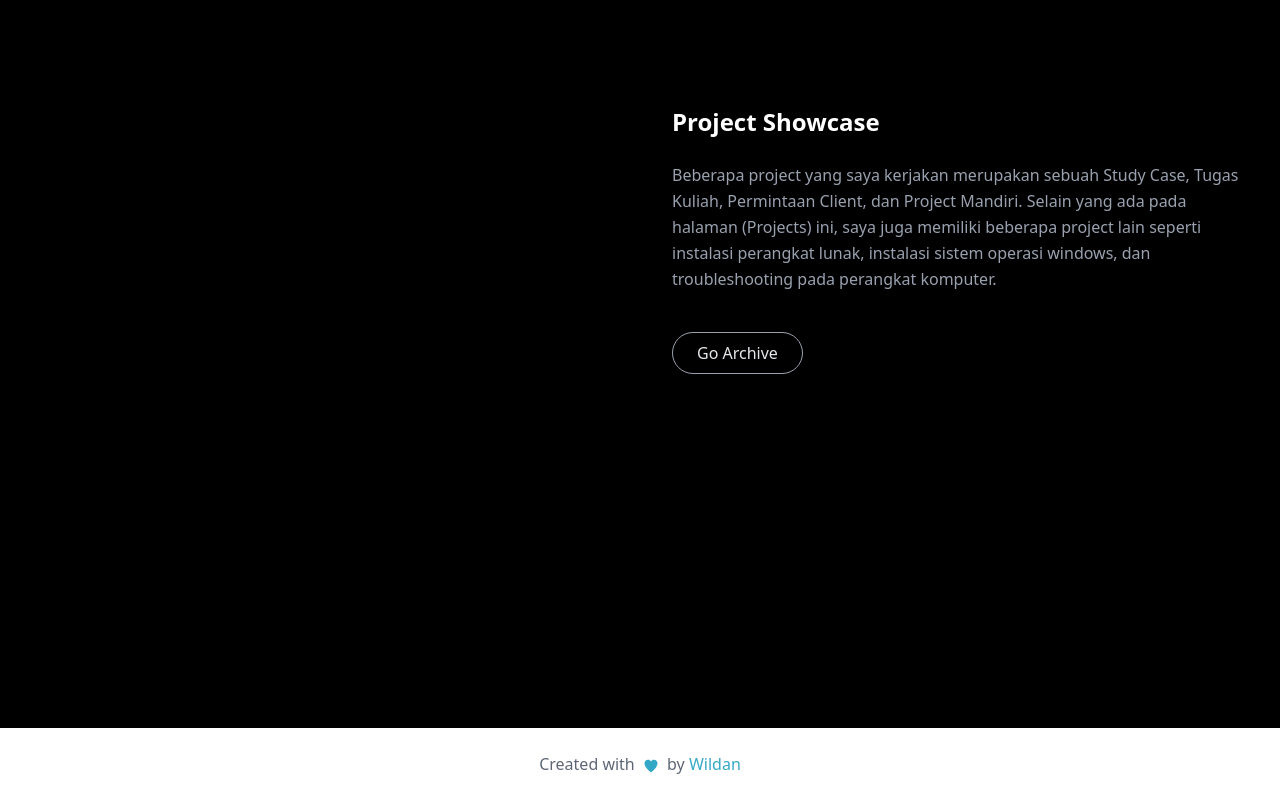
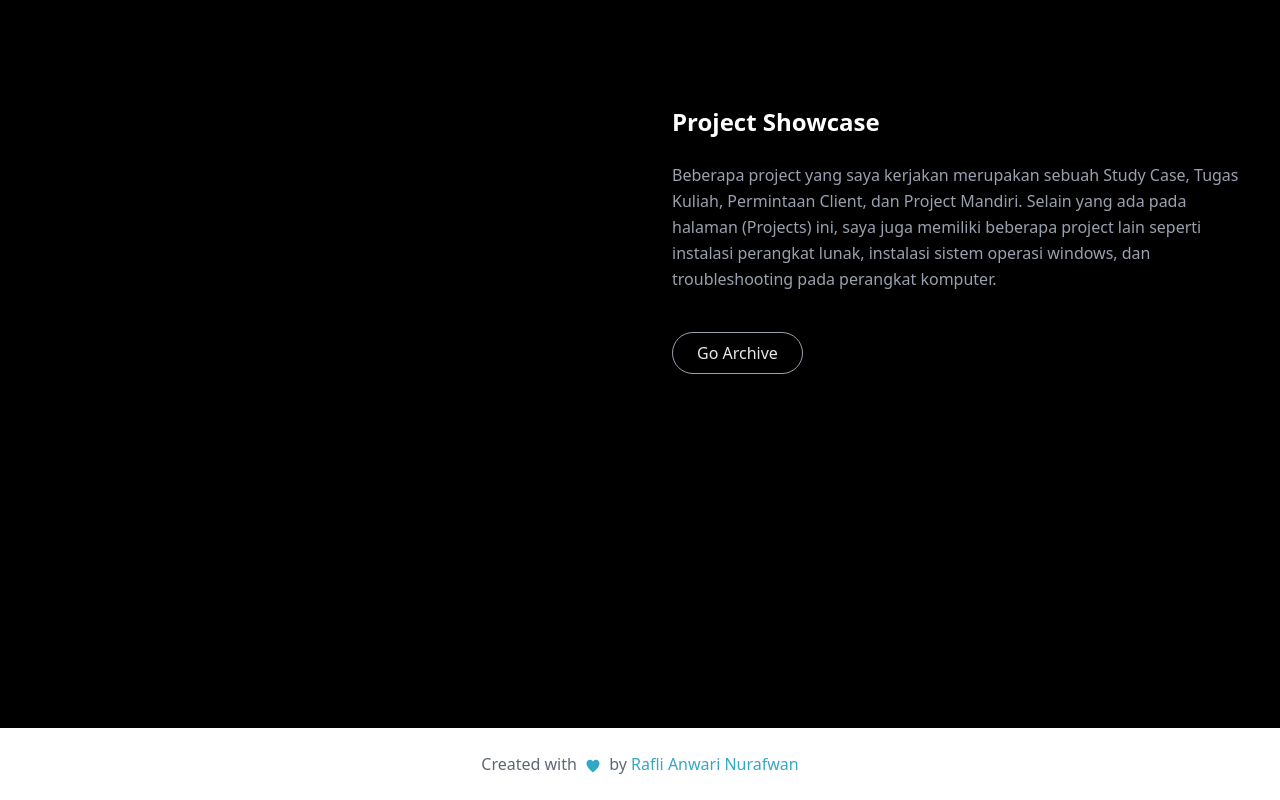
Before and after one commit to qcxint-crypto/rananwari-web, a Next.js app: page / in a window 1280 px wide. Shown: the part 3080-3880 px from the top of the page. Built offline with nearby package versions, Linux system fonts and the light colour scheme.

Commit message:
Update Footer.tsx

```diff
--- a/app/components/Footer.tsx
+++ b/app/components/Footer.tsx
@@ -9,11 +9,11 @@ export default function Footer() {
         Created with{" "}
         <IoIosHeart className="inline text-cyan-600 mx-1" /> by{" "}
         <a
-          href="https://github.com/princechayon"
+          href="https://github.com/qcxint-crypto/rananwari-web"
           target="_blank"
           className="text-cyan-600 font-medium hover:underline"
         >
-          Wildan
+          Rafli Anwari Nurafwan
         </a>
       </p>
     </footer>
```
